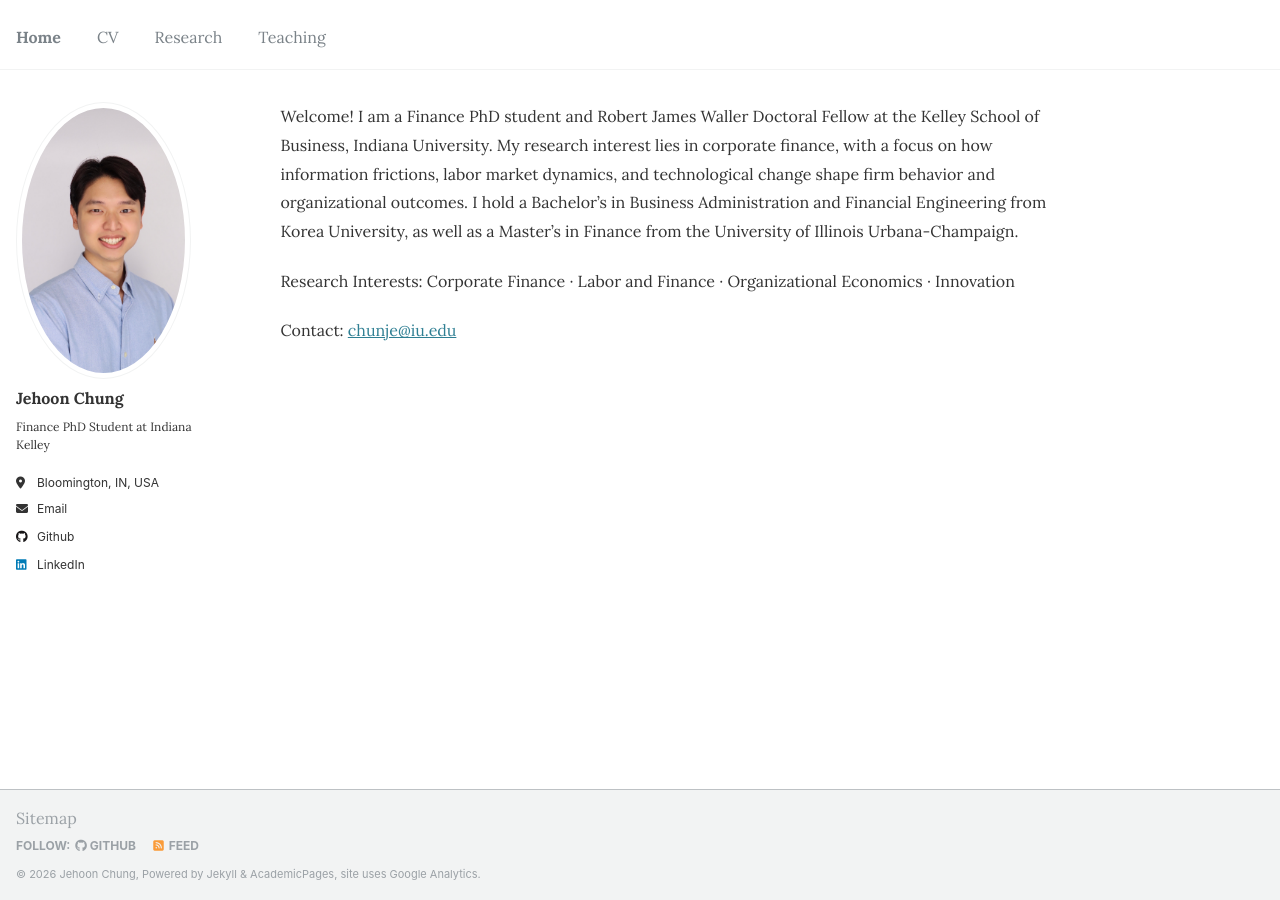
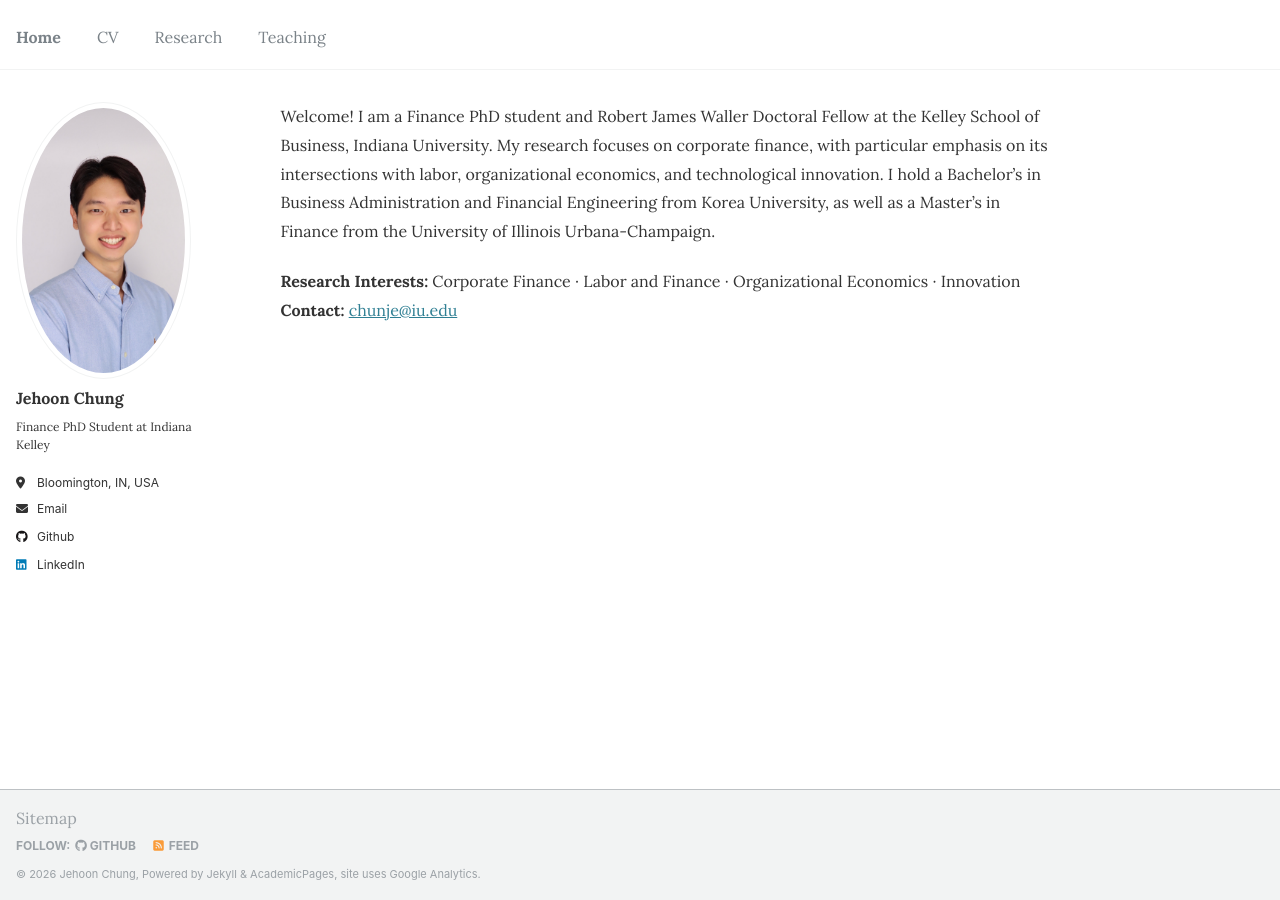
Before and after one commit to JehoonChung/jehoonchung.github.io, a Jekyll site: the page built from _pages/about.md, in a window 1280 px wide. Built offline with Jekyll 4.4.1, drawn with Linux system fonts in a browser that asks for light colours.

Commit message:
Update about.md

```diff
--- a/_pages/about.md
+++ b/_pages/about.md
@@ -7,8 +7,7 @@ redirect_from:
 ---
 
 
-Welcome! I am a Finance PhD student and Robert James Waller Doctoral Fellow at the Kelley School of Business, Indiana University. My research interest lies in corporate finance, with a focus on how information frictions, labor market dynamics, and technological change shape firm behavior and organizational outcomes. I hold a Bachelor's in Business Administration and Financial Engineering from Korea University, as well as a Master’s in Finance from the University of Illinois Urbana-Champaign.
+Welcome! I am a Finance PhD student and Robert James Waller Doctoral Fellow at the Kelley School of Business, Indiana University. My research focuses on corporate finance, with particular emphasis on its intersections with labor, organizational economics, and technological innovation. I hold a Bachelor's in Business Administration and Financial Engineering from Korea University, as well as a Master’s in Finance from the University of Illinois Urbana-Champaign.
 
-Research Interests: Corporate Finance · Labor and Finance · Organizational Economics · Innovation
-
-Contact: <a href="mailto:chunje@iu.edu">chunje@iu.edu</a>
+**Research Interests:** Corporate Finance · Labor and Finance · Organizational Economics · Innovation
+**Contact:** <a href="mailto:chunje@iu.edu">chunje@iu.edu</a>
```
